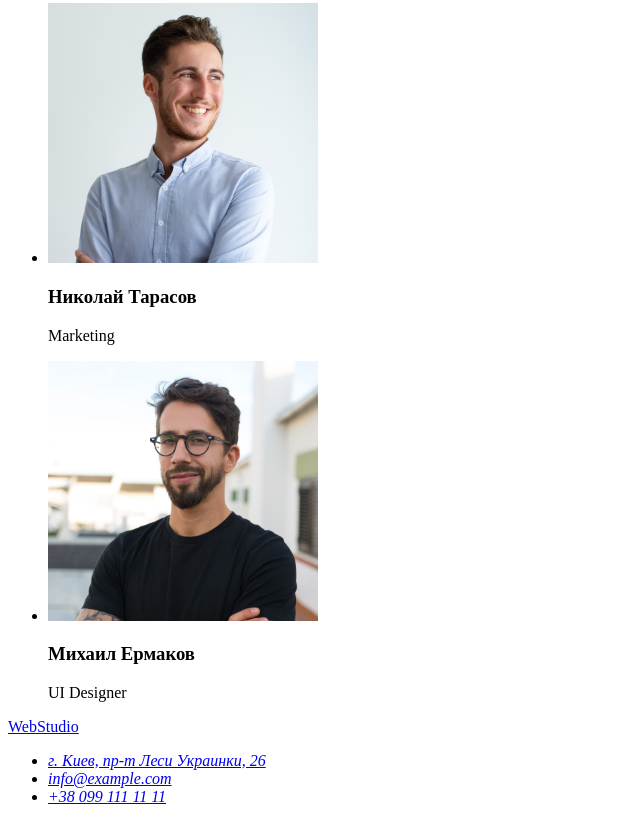
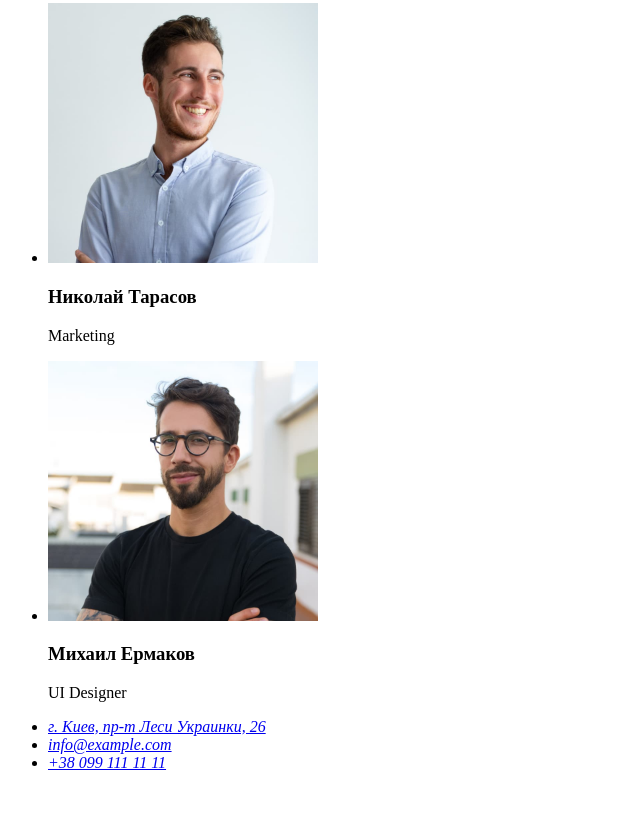
Before and after one commit to ViktoriiaTrostohon/goit-markup-hw-01, a plain HTML site: page index.html in a window 1280 px wide. Shown: the part 2336-3158 px from the top of the page, without its empty margins (0-640 px from the left). After the commit the page ends 3124 px from the top, so only its background shows below. Drawn offline with Linux system fonts and the light colour scheme.

Commit message:
Footer lost

```diff
--- a/index.html
+++ b/index.html
@@ -115,7 +115,6 @@
     </main>
     <!-- Footer -->
     <footer>
-        <a href="index.html" lang="en">WebStudio</a>
         <address>
             <ul>
                 <li>
```
